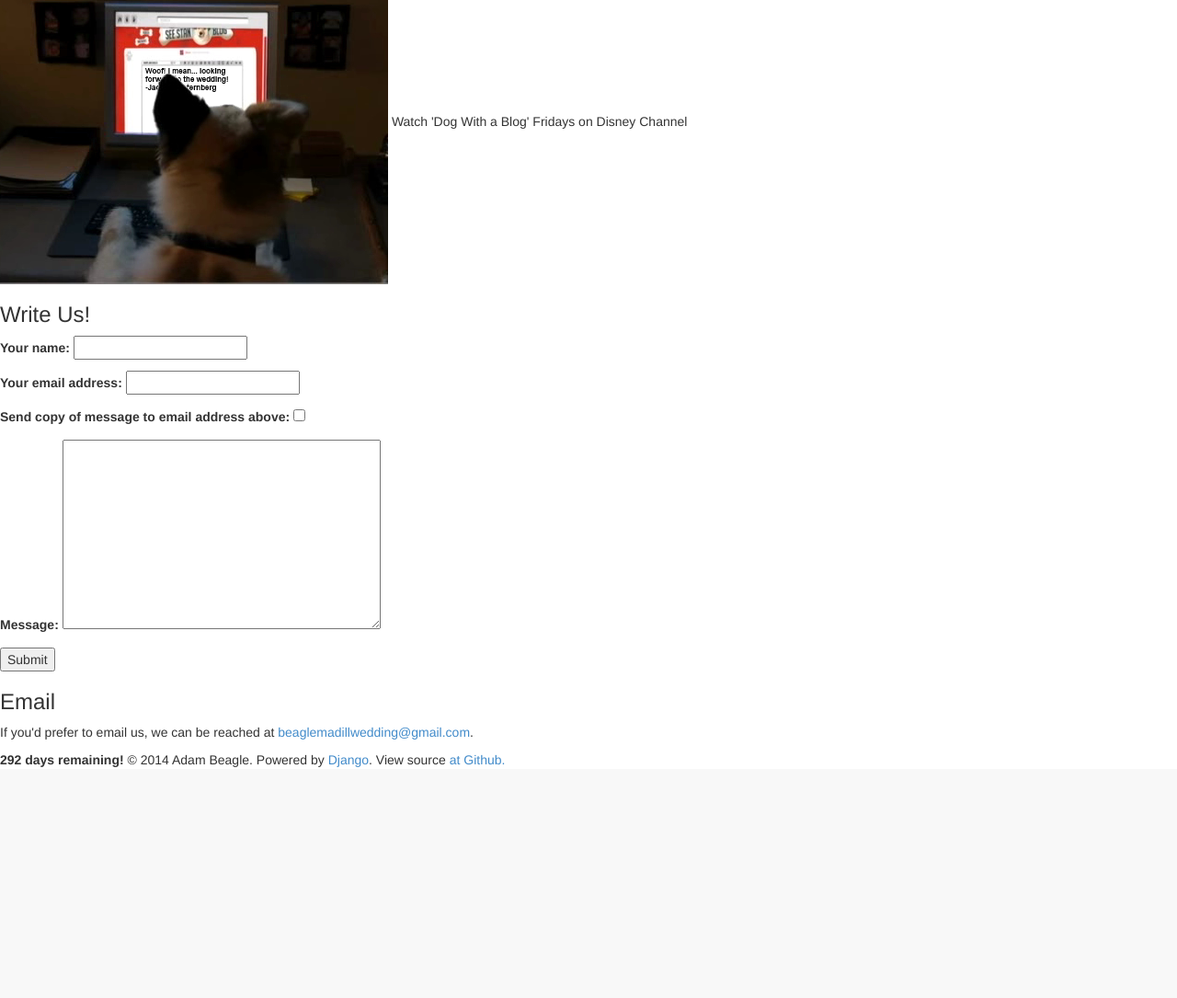
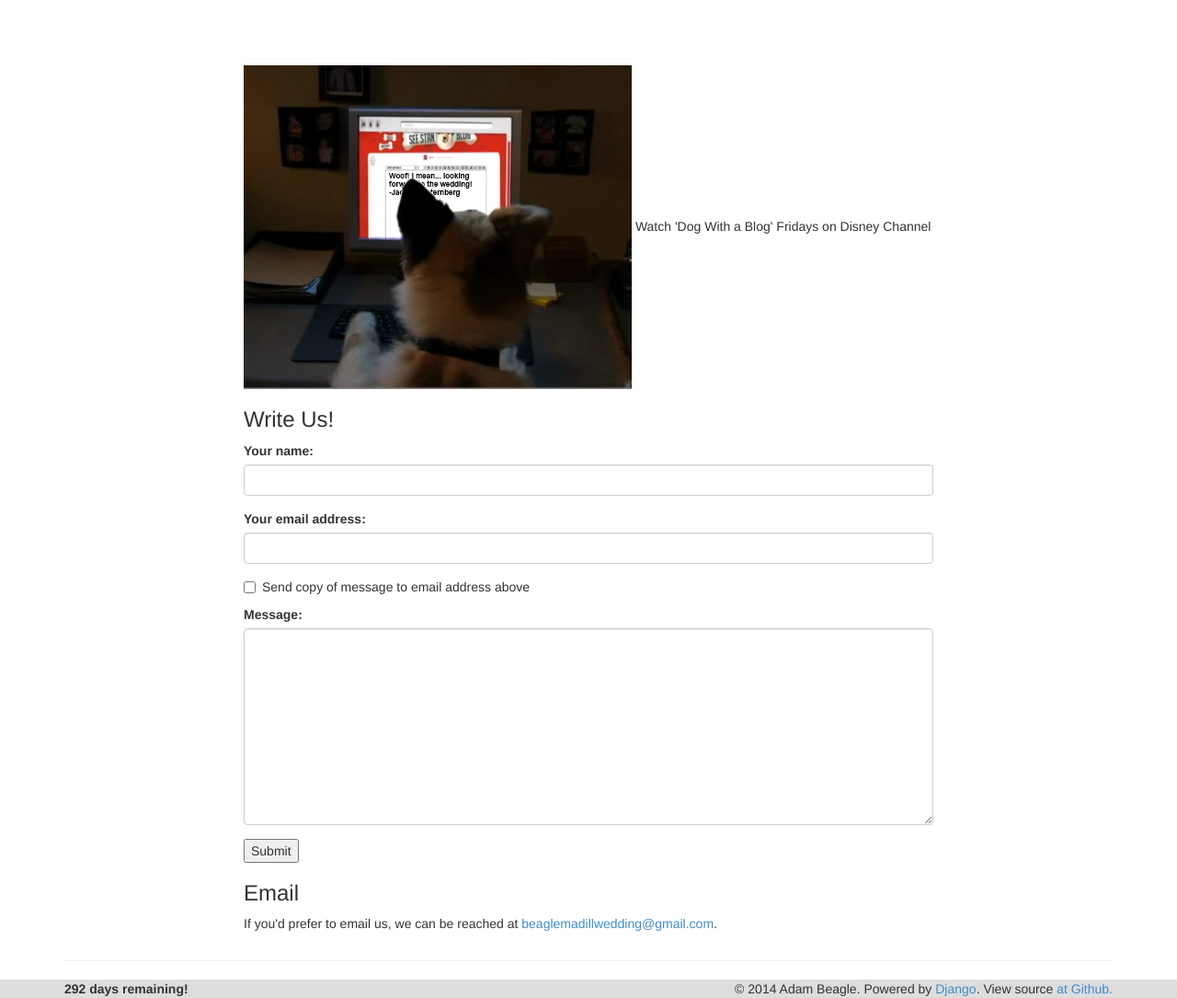
Before and after one commit to adambeagle/acweddingsite, a Django app: page /contact/ in a window 1280 px wide. Shown: the part 247-1332 px from the top of the page at 92% size. Before the commit the page ends 1081 px from the top, so only its background shows below. Run offline with Django 3.2, Linux system fonts and the light colour scheme; parts of the project's set-up code (start-up, migrations or seed data) failed here and were passed over; some libraries are stand-ins or nearby versions.

Commit message:
Continued redesign work

```diff
--- a/acwedding/core/forms.py
+++ b/acwedding/core/forms.py
@@ -13,7 +13,12 @@ class ContactForm(forms.Form):
     name = forms.CharField(max_length=64, label='Your name')
     email_address = forms.EmailField(label='Your email address')
     cc_sender = forms.BooleanField(required=False, label='Send copy of message to email address above')
-    message = forms.CharField(widget=forms.Textarea)
+    message = forms.CharField(widget=forms.Textarea(
+        attrs={
+            'rows' : '10',
+            'class' : 'form-control',
+        })
+    )
 
     error_css_class = 'form-error'
 
--- a/acwedding/core/templatetags/core_tags.py
+++ b/acwedding/core/templatetags/core_tags.py
@@ -124,7 +124,7 @@ def rsttotable(value):
         m = re.match(field_list_pattern, line, re.M)
 
         if m:
-            split[i] = '' if inTable else '<table>'
+            split[i] = '' if inTable else '<table class="table">'
             split[i] += _replace_field_list_block(m)
             inTable = True
 
--- /dev/null
+++ b/acwedding/static/css/bootstrap-custom.css
@@ -0,0 +1,77 @@
+@font-face{
+	font-family: waltograph;
+	src: url('../fonts/WALTOGRAPH42.otf');
+}
+
+@font-face{
+	font-family: pandf;
+	src: url('../fonts/pandf.ttf');
+}
+
+h1 {
+	color: #EECE79 !important;
+	font-family: waltograph;
+	text-shadow: 3px 3px 3px #222;
+}
+
+footer {
+	background-color: #DDD;
+}
+
+body>div.container {
+	background-color: white;
+	padding-top: 3em;
+}
+
+div.form-group input {
+	display: block;
+	width: 100%;
+	height: 34px;
+	padding: 6px 12px;
+	font-size: 14px;
+	line-height: 1.42857143;
+	color: #555;
+	background-color: #fff;
+	background-image: none;
+	border: 1px solid #ccc;
+	border-radius: 4px;
+	-webkit-box-shadow: inset 0 1px 1px rgba(0, 0, 0, .075);
+		  box-shadow: inset 0 1px 1px rgba(0, 0, 0, .075);
+	-webkit-transition: border-color ease-in-out .15s, -webkit-box-shadow ease-in-out .15s;
+	   -o-transition: border-color ease-in-out .15s, box-shadow ease-in-out .15s;
+		transition: border-color ease-in-out .15s, box-shadow ease-in-out .15s;
+}
+.center {
+	text-align: center;
+}
+
+.jumbotron {
+	background-color: #8CB766;
+	background-image: url('../images/ui/scotus_banner.png');
+	background-repeat: no-repeat;
+	background-size: cover;
+}
+
+.img-responsive {
+	max-height: 25em;
+}
+
+.navbar {
+	margin-bottom: 0;
+	background-color: #4D1A65;
+	color: white;
+	border-color: #333;
+}
+
+.navbar-default .navbar-nav > li > a {
+	color: #EEE;
+}
+
+.navbar-default .navbar-nav > li > a:hover {
+	color: #EECE79;
+}
+
+.navbar-default .navbar-brand {
+	color: #8CB766;
+	font-family: pandf;
+}
--- a/acwedding/templates/base.html
+++ b/acwedding/templates/base.html
@@ -4,10 +4,11 @@
 <head>
     <meta http-equiv="Content-Type" content="text/html; charset=utf-8">
     <meta http-equiv="X-UA-Compatible" content="IE=edge">
-    <meta name="viewport" content="width=device-width, intial-scale=1">
-    <title>{% block page_title %}{% endblock %} | Madill-Beagle Wedding</title>
+    <meta name="viewport" content="width=device-width, intial-scale=1, user-scalable=no">
+    <title>{% block page_title %}{% endblock %} | Beagle-Madill Wedding</title>
 
     <link href="{% static 'css/bootstrap.css' %}" rel="stylesheet">
+    <link href="{% static 'css/bootstrap-custom.css' %}" rel="stylesheet">
     {% block extra_css %}{% endblock %}
 
     <!-- HTML5 Shim and Respond.js IE8 support of HTML5 elements and media queries -->
@@ -29,6 +30,7 @@
                     <span class="icon-bar"></span>
                     <span class="icon-bar"></span>
                 </button>
+                <a class="navbar-brand visible-lg-inline visible-md-inline" href="/">Beagle-Madill Wedding</a>
             </div>
             <div class="navbar-collapse collapse">
                 <ul class="nav navbar-nav">
@@ -67,20 +69,27 @@
         </div>
     </nav>
 
-    <header>
-        <h1><a href="/">Claire and Adam's Wedding!</a></h1>
-        <span>May 16th, 2015&nbsp;&nbsp;Alpena, MI</span>
+    <header class="jumbotron">
+        <div class="container">
+            <h1>{% block h2 %}{% endblock %}</h1>
+        </div>
     </header>
 
-    <div id="primary">
-        <h2>{% block h2 %}{% endblock %}</h2>
+    <div class="container">
+        <div class="row">
+            <div class="col-md-8 col-md-offset-2">
+                {% block content %}
+                {% endblock %}
+            </div>
+        </div>
+        <hr />
+    </div>
 
-        {% block content %}
-        {% endblock %}
-    </div>
     <footer>
-        <span><b>{{ days_remaining }} days remaining!</b></span>
-        <span class="dock-right">&copy; 2014 Adam Beagle. <span id="footer-extras">Powered by <a href="http://www.djangoproject.com/" title="The Django Project">Django</a>. View source <a href="https://github.com/adambeagle/acweddingsite">at Github.</a></span></span>
+        <div class="container">
+            <span><b>{{ days_remaining }} days remaining!</b></span>
+            <span class="pull-right">&copy; 2014 Adam Beagle. <span class="hidden-xs">Powered by <a href="http://www.djangoproject.com/" title="The Django Project">Django</a>. View source <a href="https://github.com/adambeagle/acweddingsite">at Github.</a></span></span>
+        </div>
     </footer>
 
     <!-- jQuery (necessary for Bootstrap's JavaScript plugins) -->
--- a/acwedding/templates/core/contact.html
+++ b/acwedding/templates/core/contact.html
@@ -10,8 +10,22 @@
     <div id="primary-text">
         <section id="contact-form">
             <h3>Write Us!</h3>
-            <form action="{% url 'core:contact' %}#contact-form" method="post">{% csrf_token %}
-                {{ form.as_p }}
+            <form action="{% url 'core:contact' %}#contact-form" method="post" role="form">{% csrf_token %}
+                {% for field in form %}
+                    {% if "checkbox" in field|escape %}
+                        <div class="checkbox">
+                            {{ field.errors }}
+                            <label for="{{ field.id_for_label }}">
+                                {{ field }} {{ field.label }}
+                            </label>
+                        </div>
+                    {% else %}
+                        <div class="form-group">
+                            {{field.errors }}
+                            {{ field.label_tag }} {{ field }}
+                        </div>
+                    {% endif %}
+                {% endfor %}
                 <input type="submit" value="Submit" />
             </form>
         </section>
```
Also changed, not shown: acwedding/templates/core/page_detail.html (+7 -4 lines), acwedding/static/images/ui/lodge_banner.png (added), acwedding/static/images/ui/poster_banner.png (added), 3 other files.
